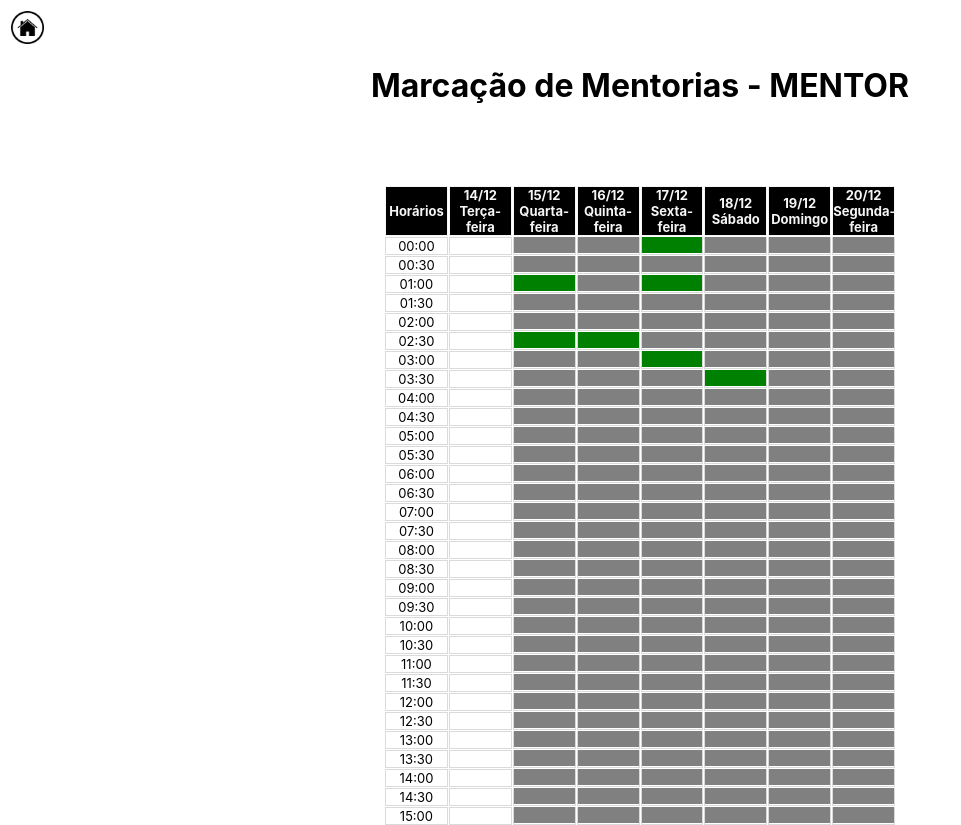
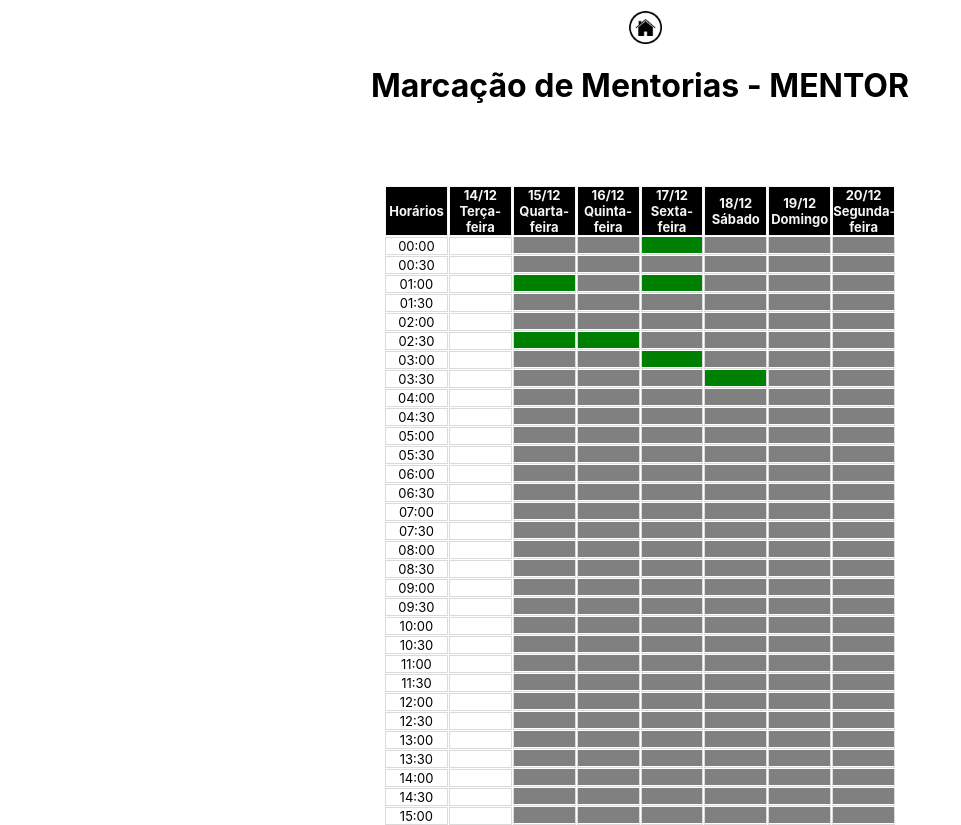
Before and after one commit to GMODias/frontend-legados-hackathon-project, a React (Create React App) app: page /mentor in a window 1280 px wide. Shown: the whole page, without its empty margins (0-961 px from the left). Built offline with nearby package versions, Linux system fonts and the light colour scheme.

Commit message:
mais estilizaçoes

```diff
--- a/src/components/Modal.js
+++ b/src/components/Modal.js
@@ -10,7 +10,7 @@ function Modal({ props }) {
   const { id, modalType } = useSelector(({ listReducer }) => listReducer);
   console.log(id, modalType);
 
-  return (
+  const registerAppointment = () => (
     <div className="modal">
       <div className="modal-content">
         <div className="modal-header">
@@ -48,6 +48,12 @@ function Modal({ props }) {
       </div>
     </div>
   );
+
+  return (
+    <>
+      { registerAppointment() }
+    </>
+  );
 }
 
 Modal.propTypes = {
--- a/src/css/pages/MentorSchedule.css
+++ b/src/css/pages/MentorSchedule.css
@@ -4,6 +4,9 @@ body {
 
 .navigateBtns {
   display: flex;
+  align-items: center;
+  justify-content: center;
+  gap: 1em;
 }
 
 .headerTxt {
--- a/src/css/pages/StudentSchedule.css
+++ b/src/css/pages/StudentSchedule.css
@@ -4,6 +4,9 @@ body {
 
 .navigateBtns {
   display: flex;
+  align-items: center;
+  justify-content: center;
+  gap: 1em;
 }
 
 .headerTxt {
```
